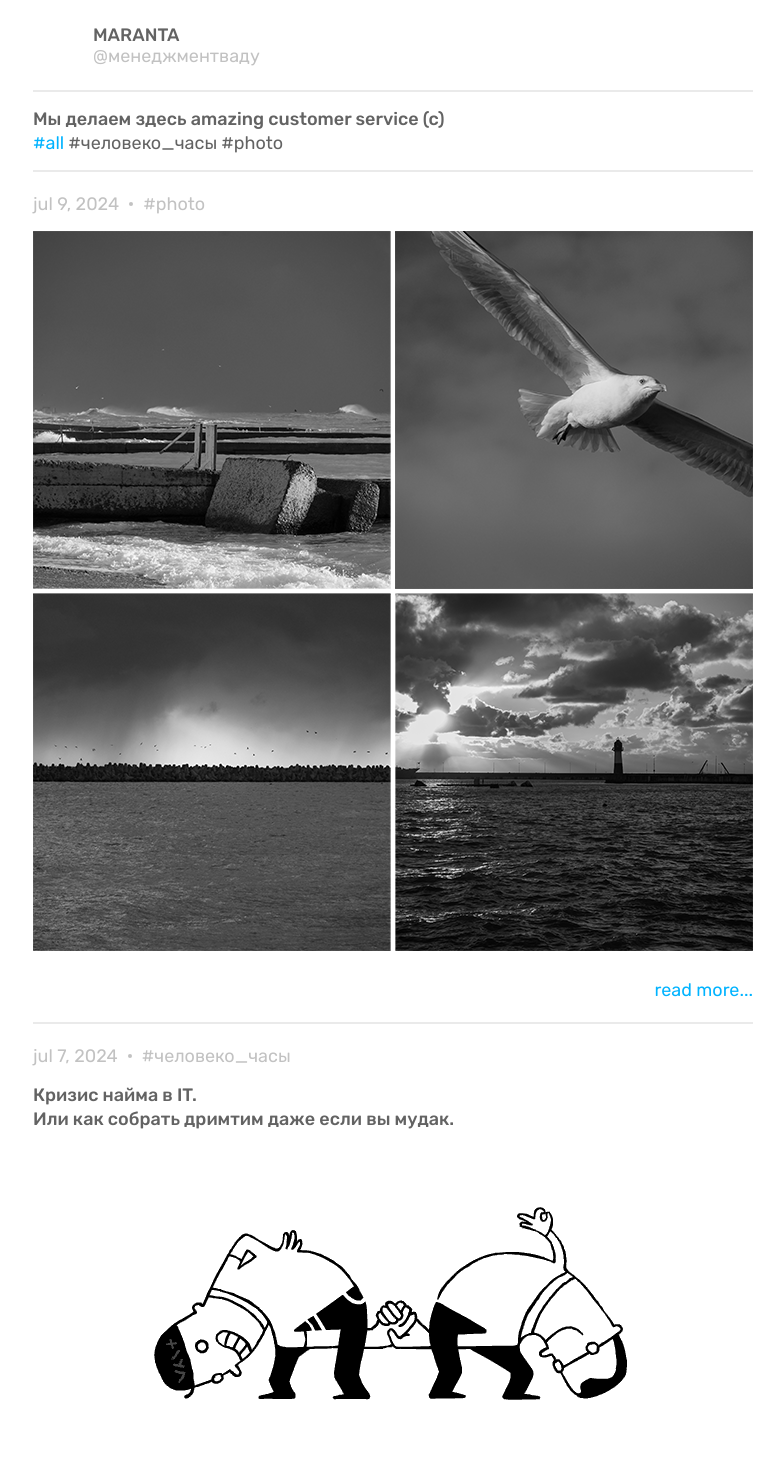
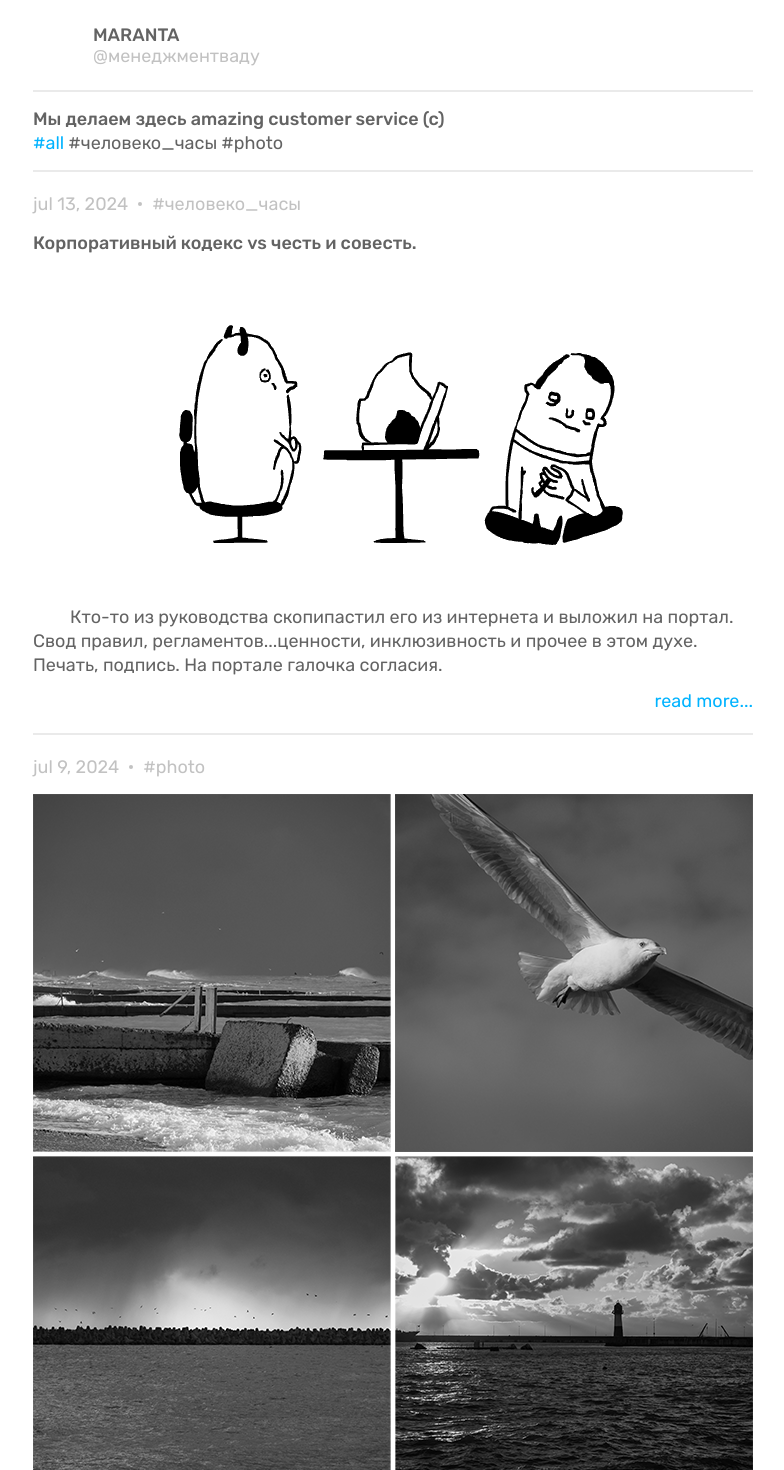
Before and after one commit to chvs/maranta.github.io, a Nuxt app: page / in a window 1280 px wide. Shown: the top 1470 px of the page, without its empty margins (247-1031 px from the left). Built offline with nearby package versions, Linux system fonts and the light colour scheme.

Commit message:
add post

```diff
--- a/constants/posts.js
+++ b/constants/posts.js
@@ -1,4 +1,67 @@
 const createPosts = [
+  {
+    tags: ['человеко_часы'],
+    title: 'Корпоративный кодекс vs&nbsp;честь и&nbsp;совесть.',
+    image: '/img/codex.gif',
+    text: `Кто-то из&nbsp;руководства скопипастил его из&nbsp;интернета и&nbsp;выложил на&nbsp;портал.
+      Cвод правил, регламентов...ценности, инклюзивность и&nbsp;прочее в&nbsp;этом духе.
+      Печать, подпись.
+      На&nbsp;портале галочка согласия.`,
+    content: `
+      <p>
+        Кто-то из&nbsp;руководства скопипастил его из&nbsp;интернета и&nbsp;выложил на&nbsp;портал.<br>
+        Cвод правил, регламентов...ценности, инклюзивность и&nbsp;прочее в&nbsp;этом духе.<br>
+        Печать, подпись.<br>
+        На&nbsp;портале галочка согласия.<br>
+      </p>
+
+      <p>
+        Популярный факт:
+      </p>
+
+      <p class="quote">
+        Хорошему человеку, чтобы быть хорошим, кодекс не&nbsp;нужен, корпоративный он&nbsp;или уголовный. Правила созданы для тех, кто их&nbsp;не&nbsp;соблюдает.
+      </p>
+
+      <p>
+        Но&nbsp;речь не&nbsp;о&nbsp;бунтарях и&nbsp;романтичном топ-менеджменте.<br>
+        Речь о&nbsp;лицемерии.
+      </p>
+
+      <p>
+        Когда внутри компании коммуникация между менеджментом и&nbsp;сотрудниками не&nbsp;построена таким образом, что и&nbsp;без кодекса инклюзивность прёт столбом, то&nbsp;кодексом ничего не&nbsp;решить.<br>
+        Новоприбывшие замотивированные С-менеджеры убедительно просят подписаться на&nbsp;портале всем до&nbsp;12:00 вчерашнего дня. Они отчитаются за&nbsp;первые успехи в&nbsp;конце месяца.
+      </p>
+
+      <img src="/img/codex_1.jpg" alt="Человек и книга">
+
+      <p>
+        Этот механизм не&nbsp;сработает.<br>
+        Даже если пригрозить штрафами за&nbsp;невыполнение чего-то экологичного и&nbsp;толерантного.<br>
+        Тем более если пригрозить, с&nbsp;угрозами это превратится в&nbsp;челлендж.
+      </p>
+
+      <p>
+        Для того, чтобы кодекс соблюсти, менеджменту нужно создать и&nbsp;поддерживать всё, что в&nbsp;нём описано.<br>
+        Пока этого нет, соблюдать нечего. Штрафуйте, угрожайте, выговоры отбивайте в&nbsp;общем канале.<br>
+        Невозможно уважать людей, которые угрожают чем-либо за&nbsp;несоблюдение взаимоуважения.
+      </p>
+
+      <p>
+        А&nbsp;пока это не&nbsp;прописная истина, мы&nbsp;продолжим болезненно умиляться фразе &laquo;Доброе утро, коллеги&raquo; 😈
+      </p>
+
+      <p>
+        Таки дела.
+      </p>
+    `,
+    date: 'jul 13, 2024',
+    id: '4',
+    slug: 'codex',
+    readMore: true,
+    redStroke: true,
+  },
+
   {
     tags: ['photo'],
     image: '/img/prew_1.png',
```
